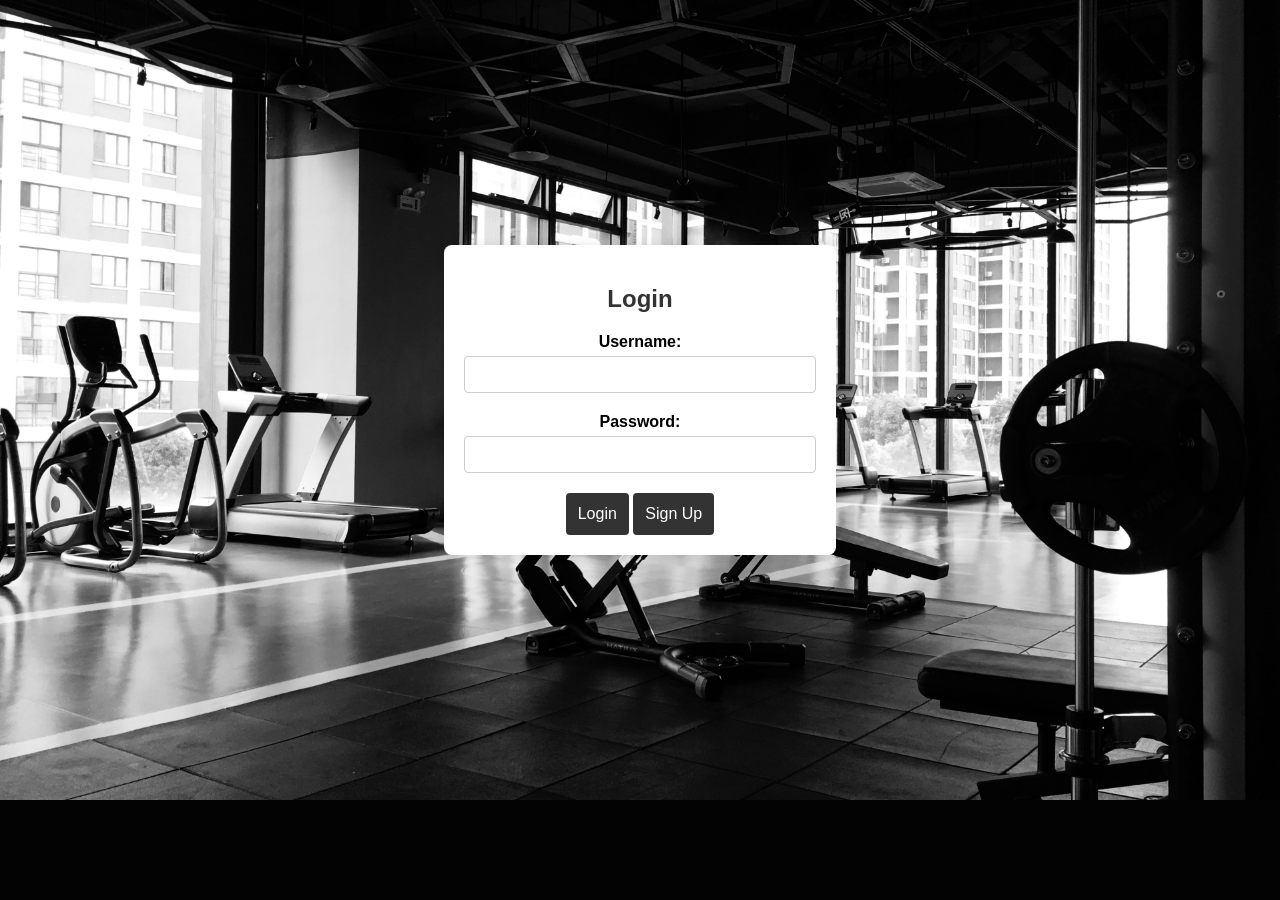
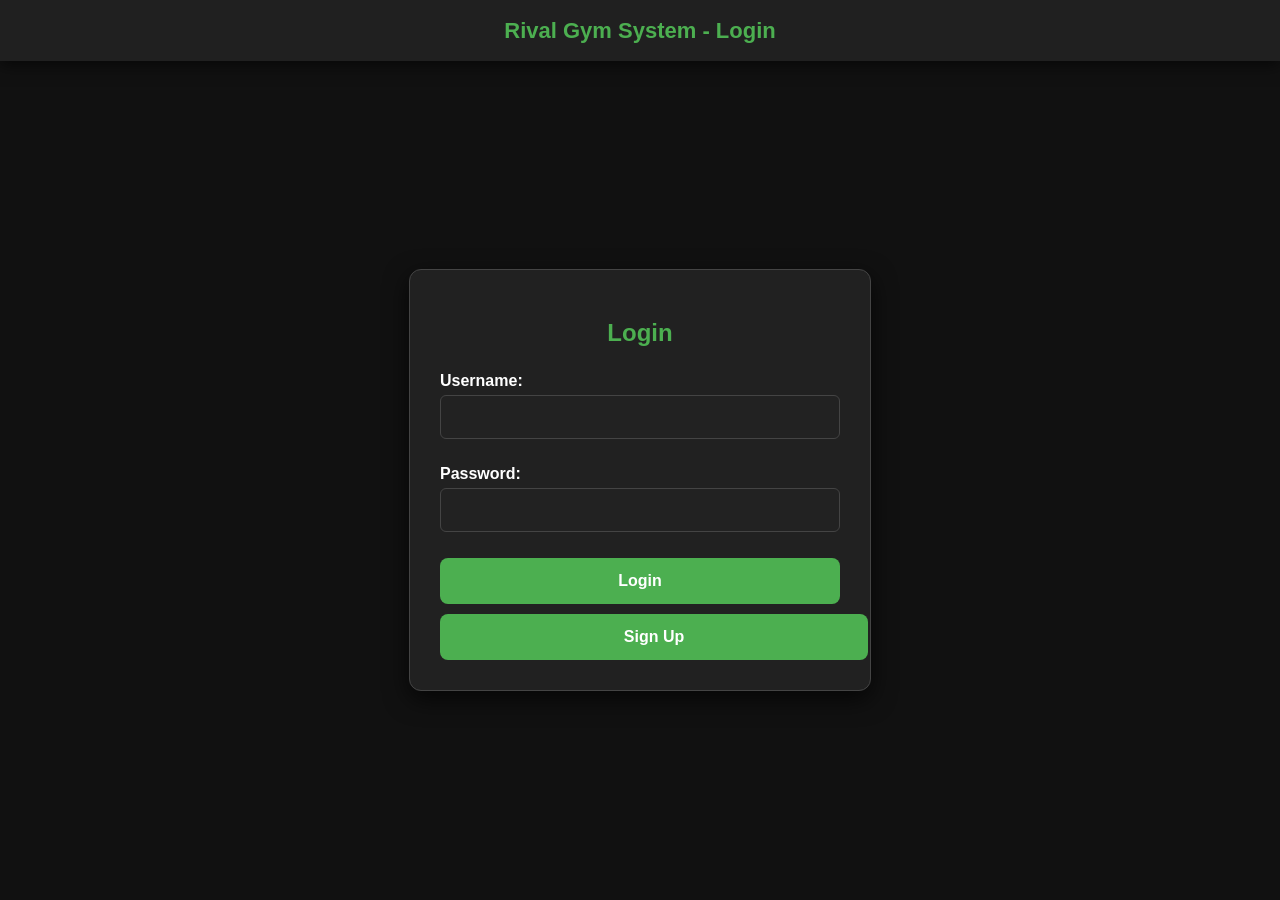
Before and after one commit to aAhmedbiram/system, a Flask app: page /login in a window 1280 px wide. Before the commit the page ends 800 px from the top, so only its background shows below. Run offline with Flask 3, Linux system fonts and the light colour scheme; some libraries are stand-ins or nearby versions.

Commit message:
login,change,signup

```diff
--- a/system_app/templates/login.html
+++ b/system_app/templates/login.html
@@ -8,141 +8,165 @@
 
     <style>
         body {
-            font-family: 'Arial', sans-serif;
-            background-color: #f4f4f4;
+            font-family: Arial, sans-serif;
+            margin: 0;
+            padding: 80px 20px 20px 20px;
+            background: #111;
+            color: #fff;
             display: flex;
             align-items: center;
             justify-content: center;
-            height: 100vh;
+            min-height: 100vh;
+        }
+
+        header {
+            background-color: rgba(34, 34, 34, 0.95);
+            color: #4caf50;
+            padding: 0.8em 1em;
+            text-align: center;
+            font-size: 22px;
+            font-weight: bold;
+            box-shadow: 0 4px 15px rgba(0,0,0,0.6);
+            position: fixed;
+            top: 0;
+            left: 0;
+            right: 0;
+            z-index: 1000;
+        }
+
+        header h1 {
             margin: 0;
+            padding: 0;
+            font-size: 22px;
         }
 
         form {
-            background-color: #fff;
-            padding: 20px;
-            border-radius: 8px;
-            box-shadow: 0 0 10px rgba(0, 0, 0, 0.1);
+            background: rgba(34, 34, 34, 0.95);
+            padding: 30px;
+            border-radius: 12px;
+            box-shadow: 0 8px 25px rgba(0, 0, 0, 0.7);
+            border: 1px solid #444;
             text-align: center;
+            width: 100%;
+            max-width: 400px;
+            transition: all 0.3s;
+        }
+
+        form:hover {
+            transform: translateY(-5px);
+            box-shadow: 0 15px 40px rgba(76, 175, 80, 0.4);
         }
 
         h2 {
-            color: #333;
+            color: #4caf50;
+            text-align: center;
+            margin-bottom: 25px;
+            font-size: 24px;
         }
 
         label {
             display: block;
             margin: 10px 0 5px;
             font-weight: bold;
+            color: #fff;
+            text-align: left;
         }
 
         input {
             width: 100%;
-            padding: 10px;
-            margin-bottom: 10px;
-            border: 1px solid #ccc;
-            border-radius: 4px;
+            padding: 12px;
+            margin-bottom: 16px;
+            background: #222;
+            border: 1px solid #444;
+            border-radius: 6px;
+            color: white;
+            font-size: 16px;
             box-sizing: border-box;
         }
 
+        input:focus {
+            outline: none;
+            border-color: #4caf50;
+            box-shadow: 0 0 10px rgba(76, 175, 80, 0.5);
+        }
+
         button {
-            background-color: #333;
-            color: #fff;
-            padding: 12px;
+            background-color: #4caf50;
+            color: white;
+            padding: 14px;
             border: none;
+            border-radius: 8px;
             cursor: pointer;
             font-size: 16px;
-            border-radius: 4px;
+            font-weight: bold;
+            transition: all 0.3s;
+            width: 100%;
+            margin-top: 10px;
         }
 
         button:hover {
-            background-color: #000;
+            background-color: #66d66a;
+            transform: scale(1.03);
         }
 
-        a {
-            color: #333;
-            text-decoration: none;
-            margin-top: 10px;
-            display: inline-block;
+        .flash-message {
+            padding: 15px;
+            margin: 20px auto;
+            max-width: 700px;
+            border-radius: 10px;
+            font-weight: bold;
+            text-align: center;
+            background: rgba(46, 125, 50, 0.95);
+            color: white;
+            border: 1px solid #4caf50;
+            box-shadow: 0 0 15px rgba(0,0,0,0.5);
         }
 
-        .change_password{
-            background-color: #333;
-            color: #fff;
-            padding: 12px;
+        .flash-message.error {
+            background: rgba(198, 40, 40, 0.95);
+            border-color: #e53935;
+        }
+
+        .signup {
+            background-color: #4caf50;
+            color: white;
+            padding: 14px;
             border: none;
+            border-radius: 8px;
             cursor: pointer;
             text-decoration: none;
             font-size: 16px;
-            border-radius: 4px;
+            font-weight: bold;
             display: inline-block;
-        }
-        .change_password:hover{
-            background-color: #000;
+            width: 100%;
+            margin-top: 10px;
+            transition: all 0.3s;
+            text-align: center;
         }
 
-
-        .signup {
-            background-color: #333;
-            color: #fff;
-            padding: 12px;
-            border: none;
-            cursor: pointer;
-            text-decoration: none;
-            font-size: 16px;
-            border-radius: 4px;
-            display: inline-block;
-        }
-        .signup:hover{
-            background-color: black;
-        }
-
-        .flashes {
-            list-style: none;
-            padding: 0;
-            margin-bottom: 15px;
-        }
-
-        .flashes li {
-            color: #fff;
-            background-color: #e44d26;
-            padding: 10px;
-            margin-bottom: 5px;
-            border-radius: 4px;
-        }
-
-        .flashes li.success {
-            background-color: #4caf50;
-        }
-
-        body {
-            background-image: url("/static/background.jpg");
-            background-size: cover;
-            background-position: center;
-            background-repeat: no-repeat;
-            margin: 0;
-            padding: 0;
-            height: 100vh;
-            display: flex;
-            align-items: center;
-            justify-content: center;
-            font-family: 'Arial', sans-serif;
+        .signup:hover {
+            background-color: #66d66a;
+            transform: scale(1.03);
         }
 
     </style>
 </head>
 
 <body>
+    <header>
+        <h1>Rival Gym System - Login</h1>
+    </header>
 
     <form action="/login" method="post">
 
         <h2>Login</h2>
         {% with messages = get_flashed_messages(with_categories=true) %}
             {% if messages %}
-                <ul class="flashes">
-                    {% for category, message in messages %}
-                        <li class="{{ category }}">{{ message }}</li>
-                    {% endfor %}
-                </ul>
+                {% for category, message in messages %}
+                    <div class="flash-message {{ category }}">
+                        {{ message | safe }}
+                    </div>
+                {% endfor %}
             {% endif %}
         {% endwith %}
         <label for="username">Username:</label>
```
Also changed, not shown: system_app/templates/change_password.html (+93 -50 lines), system_app/templates/signup.html (+108 -58 lines).
